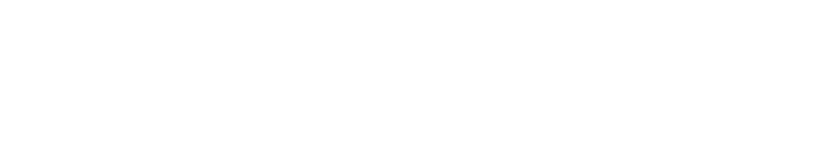
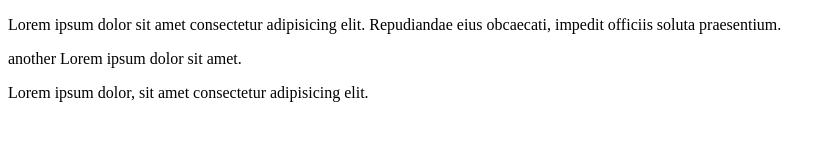
Before and after one commit to mohorrominesa25-crypto/css-learn, a plain HTML site: page css.html in a window 1280 px wide. Shown: the whole page, without its empty margins (0-831 px from the left). Drawn offline with Linux system fonts and the light colour scheme.

Commit message:
add paragrapgh

```diff
--- a/css.html
+++ b/css.html
@@ -6,6 +6,12 @@
     <title>CSS for beginners</title>
 </head>
 <body>
-
+    <p>Lorem ipsum dolor sit amet consectetur
+         adipisicing elit. Repudiandae eius
+         obcaecati,
+        impedit officiis soluta praesentium.</p>
+        <p>another Lorem ipsum dolor sit amet.</p>
+        <p>Lorem ipsum dolor,
+             sit amet consectetur adipisicing elit.</p>
 </body>
 </html>
```
